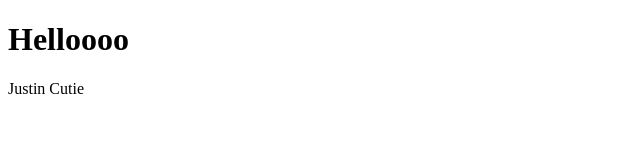
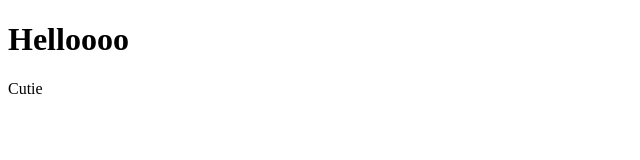
Before and after one commit to jlalis/hellogit, a plain HTML site: page index.html in a window 1280 px wide. Shown: the full height of the page, 0-640 px from the left. Drawn offline with Linux system fonts and the light colour scheme.

Commit message:
third commit

```diff
--- a/index.html
+++ b/index.html
@@ -6,6 +6,6 @@
     </head>
     <body>
         <h1>Helloooo</h1>
-        <p>Justin Cutie</p>
+        <p>Cutie</p>
     </body>
 </html>
```
